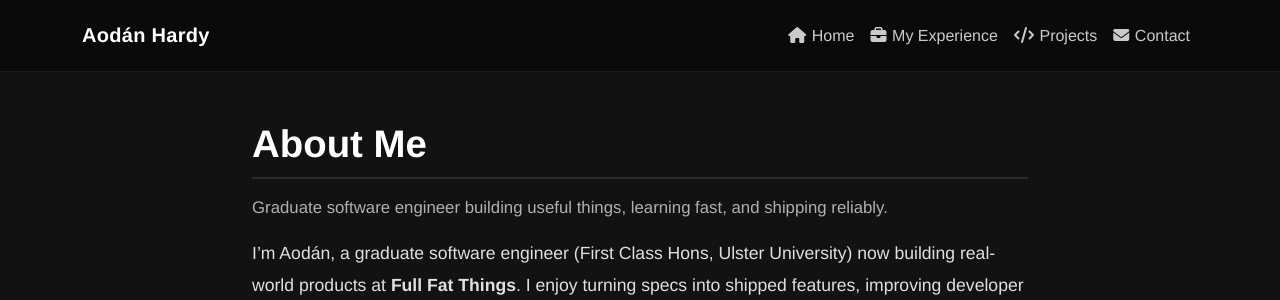
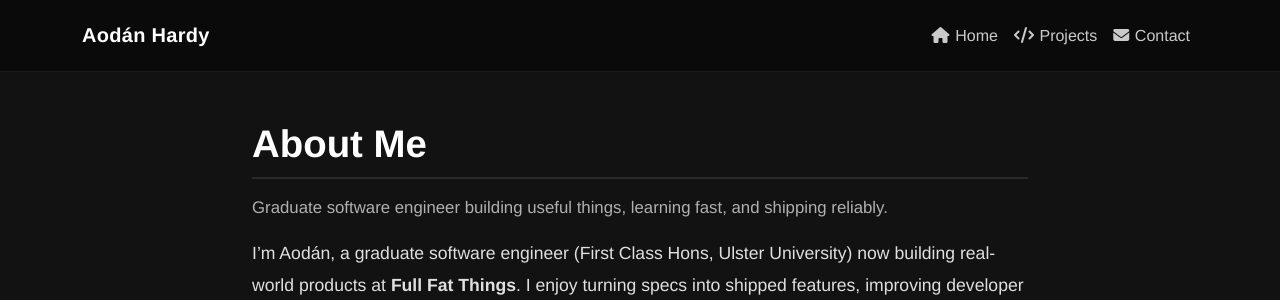
Before and after one commit to AodanHardy/MyPortfolio_2.0, a Django app: page /about/ in a window 1280 px wide. Shown: the top 300 px of the page. Run offline with Django 5.2, Linux system fonts and the light colour scheme.

Commit message:
remove experience from nav

```diff
--- a/core/templates/base.html
+++ b/core/templates/base.html
@@ -53,12 +53,12 @@
               </a>
             </li>
 
-            <li class="nav-item">
-              <a class="nav-link {% if request.path == '/experience/' %}active{% endif %}"
-                 href="{% url 'experience' %}">
-                <i class="fas fa-briefcase"></i> My Experience
-              </a>
-            </li>
+{#            <li class="nav-item">#}
+{#              <a class="nav-link {% if request.path == '/experience/' %}active{% endif %}"#}
+{#                 href="{% url 'experience' %}">#}
+{#                <i class="fas fa-briefcase"></i> My Experience#}
+{#              </a>#}
+{#            </li>#}
 
             <li class="nav-item">
               <a class="nav-link {% if request.path == '/projects/' %}active{% endif %}"
```
